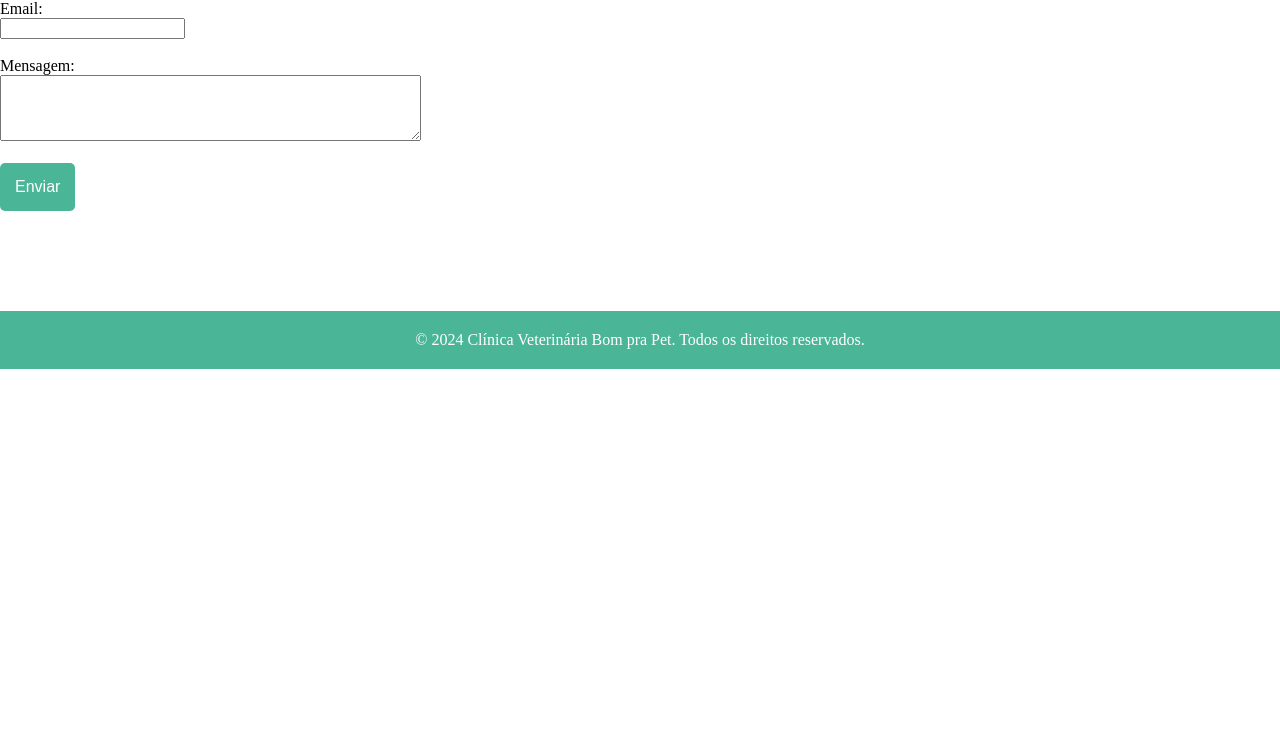
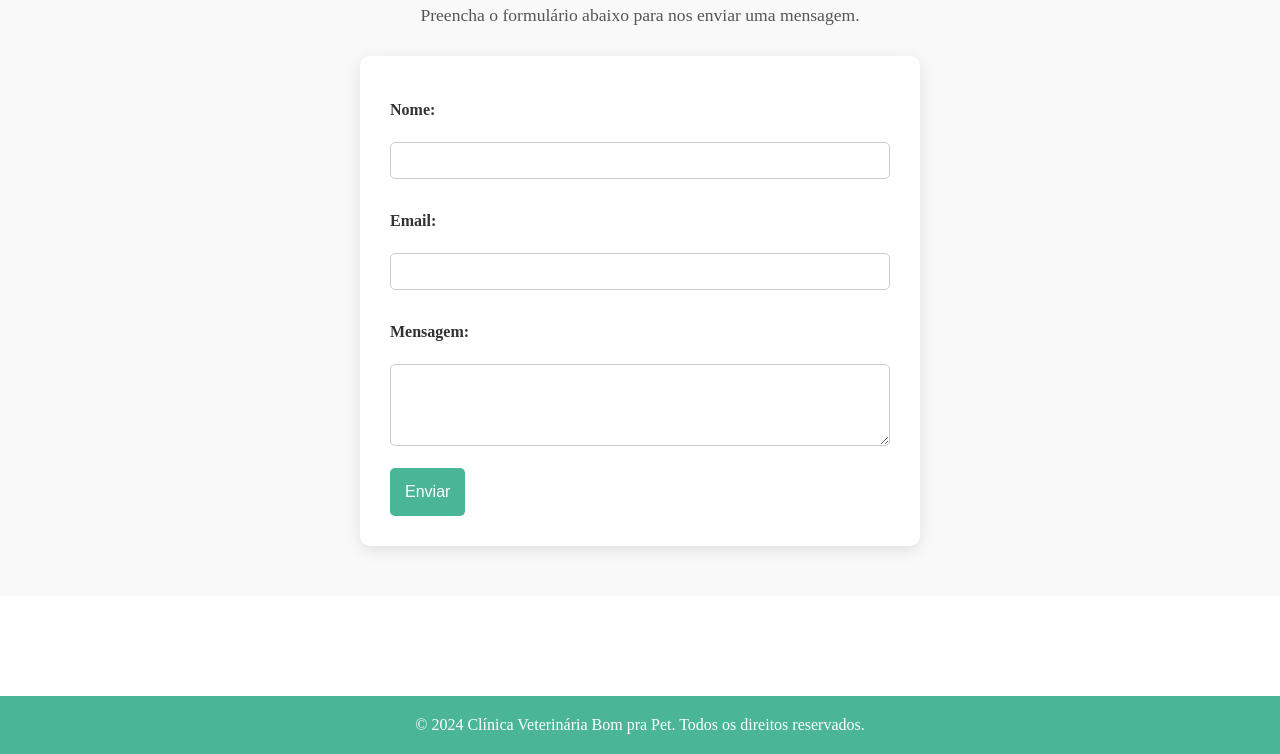
Before and after one commit to miwagrr/bomprapet, a plain HTML site: page contato.html in a window 1280 px wide. Shown: the part 142-896 px from the top of the page. Before the commit the page ends 800 px from the top, so only its background shows below. Drawn offline with Linux system fonts and the light colour scheme.

Commit message:
Update style.css

```diff
--- a/style.css
+++ b/style.css
@@ -199,6 +199,82 @@ footer {
     margin-top: 100px;
 }
 
+/* Estilos para a Seção de Contato */
+.secao-contato {
+    display: flex;
+    flex-direction: column;
+    align-items: center;
+    padding: 50px 20px;
+    background-color: #f9f9f9; /* Fundo cinza claro para destacar a seção */
+}
+
+.secao-contato h1 {
+    color: #4ab597; /* Cor principal do seu site */
+    font-size: 2.5rem;
+    margin-bottom: 10px;
+}
+
+.secao-contato p {
+    color: #555;
+    font-size: 1.1rem;
+    margin-bottom: 30px;
+}
+
+/* Estilos para o Formulário de Contato */
+.secao-contato form {
+    background-color: white;
+    padding: 30px;
+    border-radius: 10px;
+    box-shadow: 0 4px 15px rgba(0, 0, 0, 0.1);
+    width: 100%;
+    max-width: 500px; /* Limita a largura máxima do formulário */
+}
+
+.secao-contato label {
+    display: block; /* Cada label em uma nova linha */
+    font-weight: bold;
+    margin-top: 15px;
+    color: #333;
+}
+
+.secao-contato input[type="text"],
+.secao-contato input[type="email"],
+.secao-contato textarea {
+    width: 100%;
+    padding: 10px;
+    border: 1px solid #ccc;
+    border-radius: 5px;
+    margin-top: 5px;
+    box-sizing: border-box; /* Garante que o padding não aumente a largura */
+}
+
+.secao-contato textarea {
+    resize: vertical; /* Permite que o usuário redimensione verticalmente */
+}
+
+.secao-contato input[type="submit"] {
+    background-color: #4ab597;
+    color: white;
+    border: none;
+    padding: 15px 25px;
+    border-radius: 5px;
+    font-size: 1rem;
+    cursor: pointer;
+    margin-top: 20px;
+    transition: background-color 0.3s;
+}
+
+.secao-contato input[type="submit"]:hover {
+    background-color: #3b947e;
+}
+
+/* Media Query para telas menores */
+@media (max-width: 768px) {
+    .secao-contato form {
+        padding: 20px;
+    }
+}
+
 /* Media Queries para responsividade */
 @media (max-width: 768px) {
 
```
